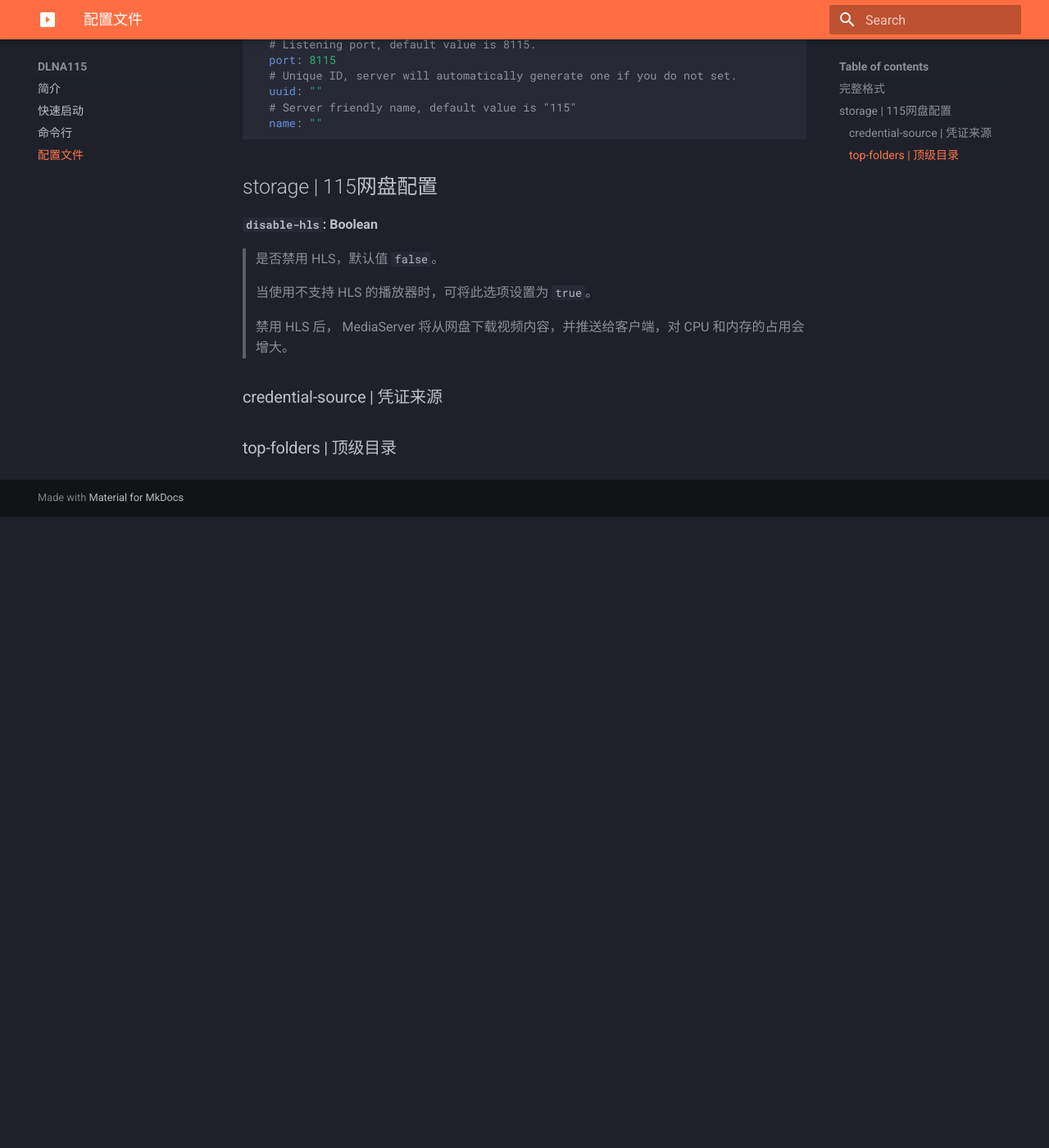
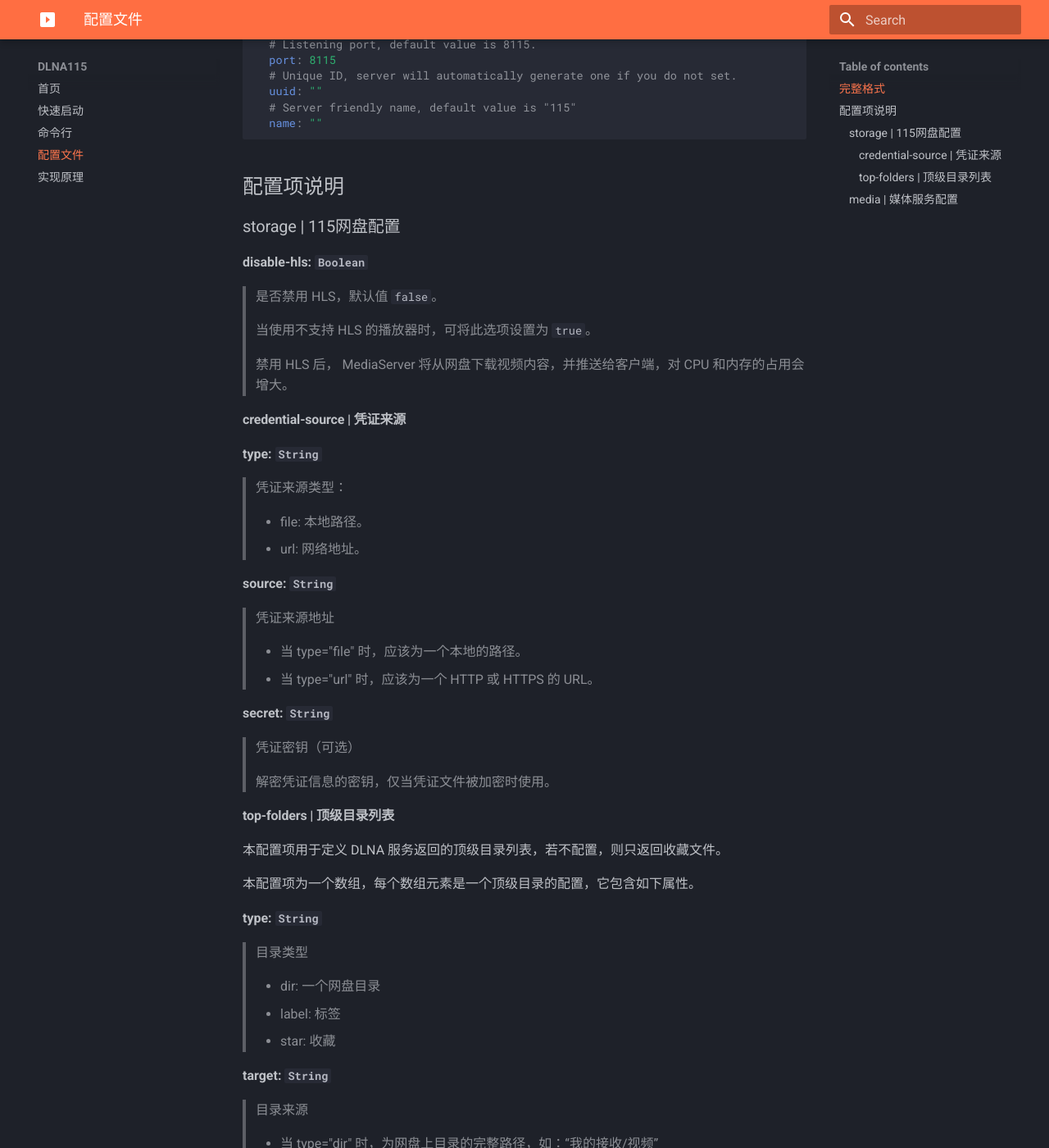
Before and after one commit to deadblue/dlna115, an MkDocs documentation site: the page built from docs/3-configuration.md, in a window 1280 px wide and 1400 px high, scrolled down 976 px. Shown: the whole window at 82% size. Built offline with MkDocs 1.6.1 and Material for MkDocs 9.7.7, drawn with Linux system fonts in a browser that asks for light colours; before the commit the page ends 1606 px from its top, so only the background shows below that; some of the changed text lies outside the part shown.

Commit message:
Update documents.

````diff
--- a/docs/3-configuration.md
+++ b/docs/3-configuration.md
@@ -53,9 +53,11 @@ media:
 
 ```
 
-## storage | 115网盘配置
+## 配置项说明
 
-**`disable-hls`: Boolean**
+### storage | 115网盘配置
+
+**disable-hls: `Boolean`**
 
 > 是否禁用 HLS，默认值 `false`。
 >
@@ -63,8 +65,66 @@ media:
 
 > 禁用 HLS 后， MediaServer 将从网盘下载视频内容，并推送给客户端，对 CPU 和内存的占用会增大。
 
-### credential-source | 凭证来源
+#### credential-source | 凭证来源
 
+**type: `String`**
 
+> 凭证来源类型：
+>
+> - file: 本地路径。
+> - url: 网络地址。
 
-### top-folders | 顶级目录
+**source: `String`**
+
+> 凭证来源地址
+>
+> - 当 type="file" 时，应该为一个本地的路径。
+> - 当 type="url" 时，应该为一个 HTTP 或 HTTPS 的 URL。
+
+**secret: `String`**
+
+> 凭证密钥（可选）
+>
+> 解密凭证信息的密钥，仅当凭证文件被加密时使用。
+
+#### top-folders | 顶级目录列表
+
+本配置项用于定义 DLNA 服务返回的顶级目录列表，若不配置，则只返回收藏文件。
+
+本配置项为一个数组，每个数组元素是一个顶级目录的配置，它包含如下属性。
+
+**type: `String`**
+
+> 目录类型
+>
+> - dir: 一个网盘目录
+> - label: 标签
+> - star: 收藏
+
+**target: `String`**
+
+> 目录来源
+>
+> - 当 type="dir" 时，为网盘上目录的完整路径，如：“我的接收/视频”
+> - 当 type="label" 时，为标签名字
+> - 当 type="star" 时，此项将被忽略。
+
+**name: `String`**
+
+> 目录显示名称（可选）
+>
+> 用于自定义顶级目录的显示名称，未设置时，将显示目录原始的名称。
+
+### media | 媒体服务配置
+
+**port: `Integer`**
+
+> 可选。媒体服务监听端口，默认 8115。
+
+**uuid: `String`**
+
+> 可选。媒体服务 UUID。未设置时，会在每次启动时自动生成，建议设置。
+
+**name: `String`**
+
+> 可选。媒体服务名称，将显示在客户端的服务列表中，默认为 "115"。
--- a/mkdocs.yml
+++ b/mkdocs.yml
@@ -14,7 +14,11 @@ theme:
 markdown_extensions:
   - admonition
   - pymdownx.details
-  - pymdownx.superfences
+  - pymdownx.superfences:
+      custom_fences:
+        - name: mermaid
+          class: mermaid
+          format: !!python/name:pymdownx.superfences.fence_code_format
   - pymdownx.tabbed:
       alternate_style: true
 
````
Also changed, not shown: docs/1-quick-start.md (+1 -1 lines), docs/2-command-line.md (+8 -6 lines), docs/4-mechanism.md (added, +32 -0 lines), docs/index.md (+4 -9 lines), docs/images/screenshot_1-4.jpg (added), docs/images/screenshot_5.jpg (added).
